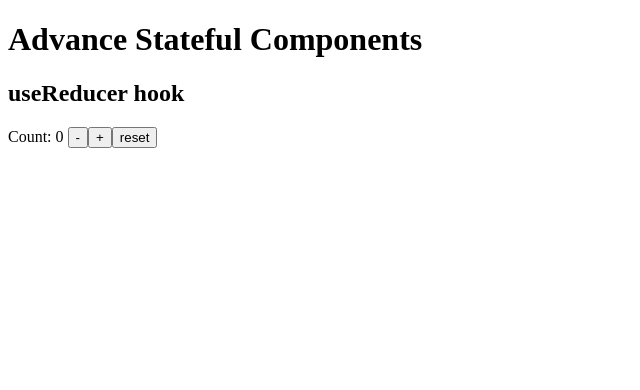
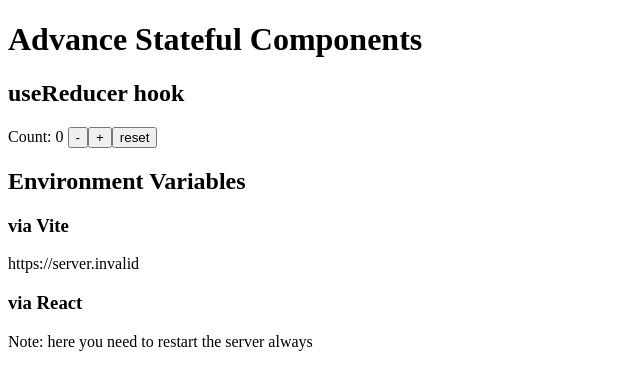
Before and after one commit to akshaycodess/react-basic-and-intermediate, a React (Vite) app: page / in a window 1280 px wide. Shown: the top 390 px of the page, without its empty margins (0-640 px from the left). Built offline with nearby package versions, Linux system fonts and the light colour scheme; no server answers.

Commit message:
exercise, output and readme added

```diff
--- a/src/App.jsx
+++ b/src/App.jsx
@@ -6,8 +6,22 @@ function App() {
       <h1>Advance Stateful Components</h1>
       <h2>useReducer hook</h2>
       <Counter />
+      <h2>Environment Variables</h2>
+      {/* create a file with name .env.development.local
+          with variable VITE_URL,PASSWORD,REACT_APP_URL,PASSWORD
+          to check the below code
+      */}
+      <h3>via Vite</h3>
+      <p>{import.meta.env.VITE_URL}</p>
+      {/*  this will not work because not defined via VITE_*/}
+      {/* <p>{import.meta.env.PASSWORD}</p> */}
+      <h3>via React</h3>
+      {/* <p>{process.env.REACT_APP_URL}</p>
+      this will not work because not defined via VITE_
+      <p>{process.env.PASSWORD}</p> */}
+      <p>Note: here you need to restart the server always</p>
     </>
-  )
+  );
 }
 
 export default App
```
Also changed, not shown: 62-67-advance-stateful-components.png (added), 1 other file (tests, documents, lock files or other folders).
